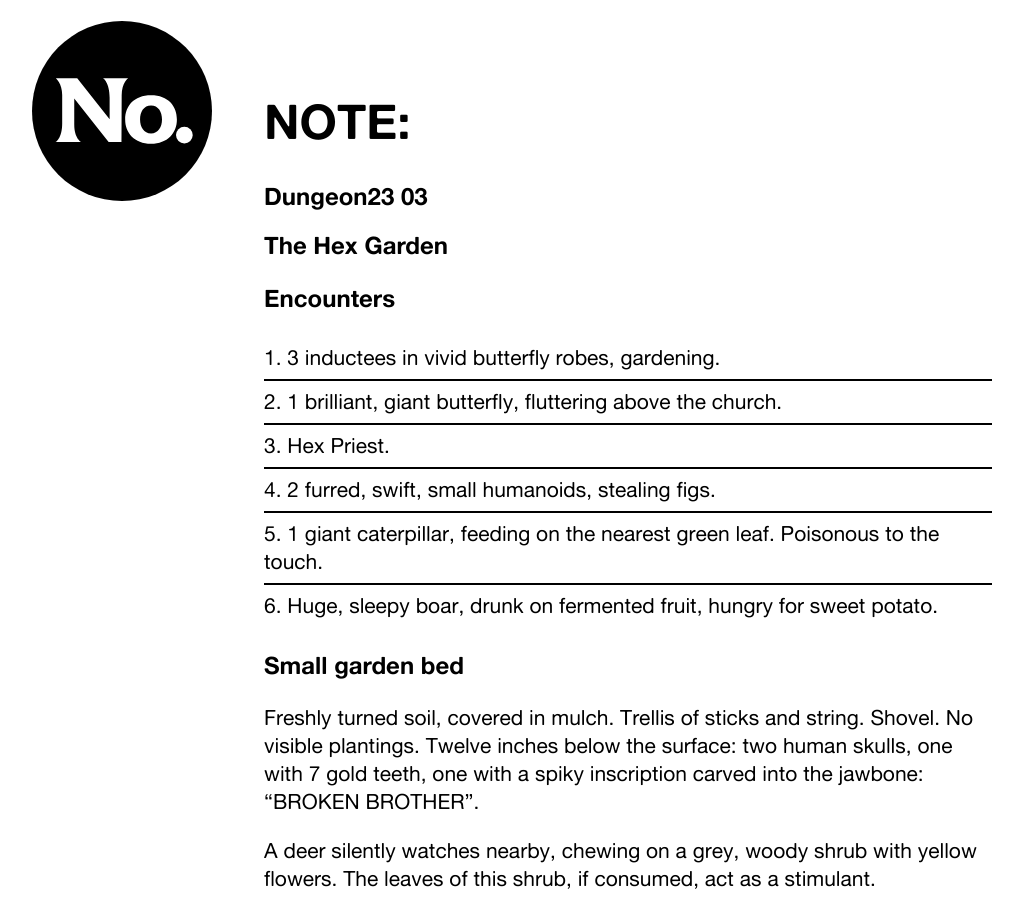
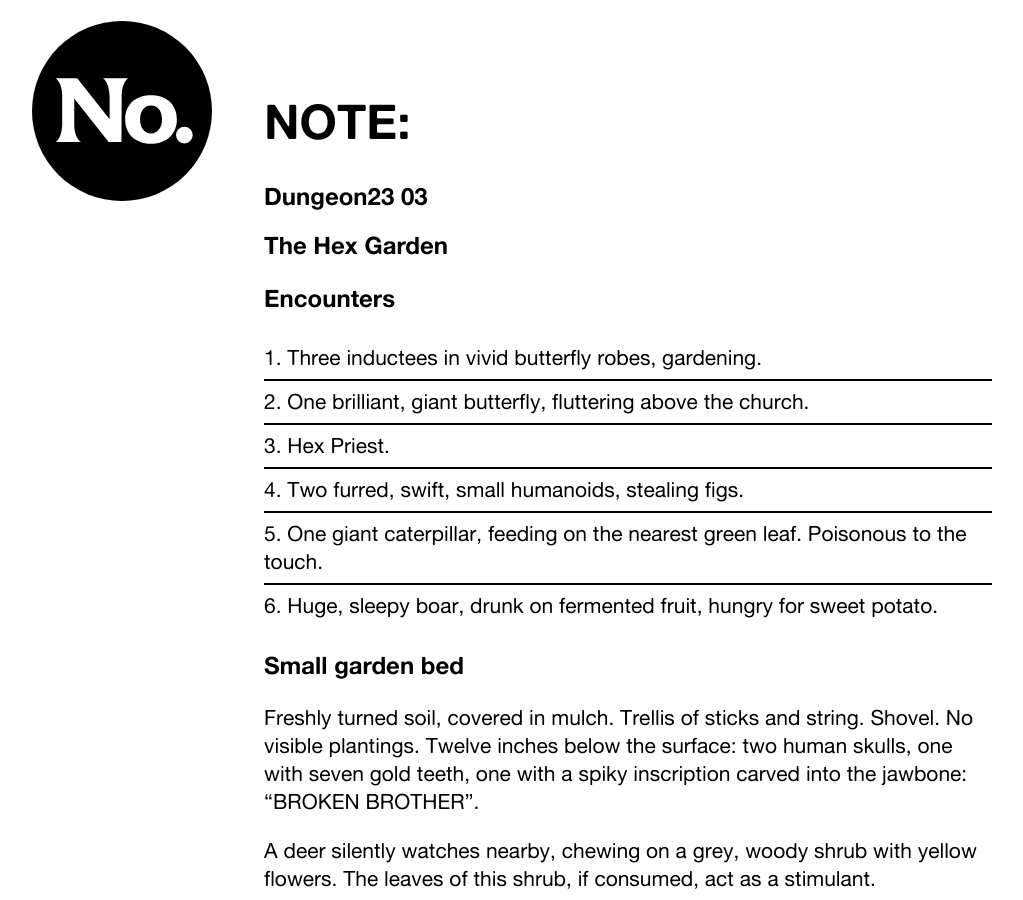
Before and after one commit to numbered-works/numbered-works.github.io, a Jekyll site: the page built from _posts/2023-01-16-dungeon23-03.md, in a window 1280 px wide and 900 px high. Shown: the whole window, without its empty margins (132-1155 px from the left). Built offline with Jekyll 4.4.1, drawn with Linux system fonts in a browser that asks for light colours; some web fonts are replaced.

Commit message:
minor edits, img to come

```diff
--- a/_posts/2023-01-16-dungeon23-03.md
+++ b/_posts/2023-01-16-dungeon23-03.md
@@ -11,15 +11,15 @@ type: long
 ## The Hex Garden
 
 ### Encounters
-1. 3 inductees in vivid butterfly robes, gardening.
-2. 1 brilliant, giant butterfly, fluttering above the church.
+1. Three inductees in vivid butterfly robes, gardening.
+2. One brilliant, giant butterfly, fluttering above the church.
 3. Hex Priest.
-4. 2 furred, swift, small humanoids, stealing figs.
-5. 1 giant caterpillar, feeding on the nearest green leaf. Poisonous to the touch.
+4. Two furred, swift, small humanoids, stealing figs.
+5. One giant caterpillar, feeding on the nearest green leaf. Poisonous to the touch.
 6. Huge, sleepy boar, drunk on fermented fruit, hungry for sweet potato.
 
 ### Small garden bed
-Freshly turned soil, covered in mulch. Trellis of sticks and string. Shovel. No visible plantings. Twelve inches below the surface: two human skulls, one with 7 gold teeth, one with a spiky inscription carved into the jawbone: "BROKEN BROTHER".
+Freshly turned soil, covered in mulch. Trellis of sticks and string. Shovel. No visible plantings. Twelve inches below the surface: two human skulls, one with seven gold teeth, one with a spiky inscription carved into the jawbone: "BROKEN BROTHER".
 
 A deer silently watches nearby, chewing on a grey, woody shrub with yellow flowers. The leaves of this shrub, if consumed, act as a stimulant.
 
```
